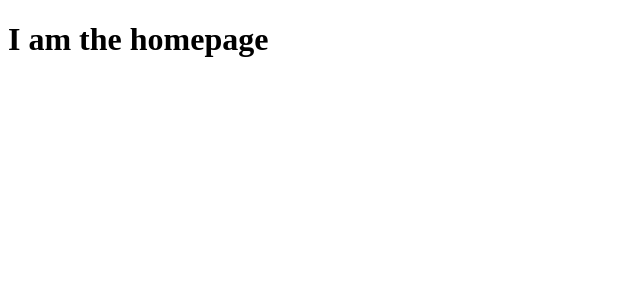
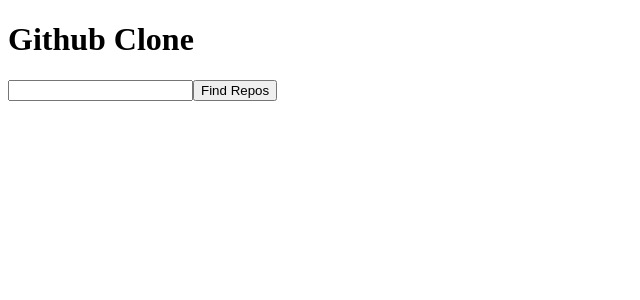
Before and after one commit to pearlhamilton/github_clone, a React app: page / in a window 1280 px wide. Shown: the top 300 px of the page, without its empty margins (0-640 px from the left). Built offline with nearby package versions, Linux system fonts and the light colour scheme.

Commit message:
add form and state for username

```diff
--- /dev/null
+++ b/src/components/SearchForm/index.js
@@ -0,0 +1,32 @@
+import React, {useState} from 'react'
+
+const SearchForm = ({searchForUser}) => {
+
+
+
+    const [username, setUsername ] = useState("")
+
+    function handleSubmit(e){
+        e.preventDefault()
+        searchForUser(username)
+    }
+
+
+    function updateInput(e){
+        const input = e.target.value
+        setUsername(input)
+    }
+
+
+    return (
+
+        <form role="form" onSubmit={handleSubmit}>
+        <input type="text" onChange={updateInput}/>
+        <input type="submit" value="Find Repos" />
+    </form>
+
+    )
+}
+
+
+export default SearchForm
--- a/src/components/index.js
+++ b/src/components/index.js
@@ -0,0 +1 @@
+export { default as SearchForm } from './SearchForm';
--- a/src/pages/Home/index.js
+++ b/src/pages/Home/index.js
@@ -1,8 +1,21 @@
 import React from 'react'
+import { SearchForm } from '../../components'
 
 const Home = () => {
+
+    const searchForUser = (username) => {
+        console.log(username)
+    }
+
+
     return(
-        <h1>I am the homepage</h1>
+        <>
+        <h1>Github Clone</h1>
+        <SearchForm searchForUser={searchForUser}/>
+
+        </>
+
+
 
     )
 
```
